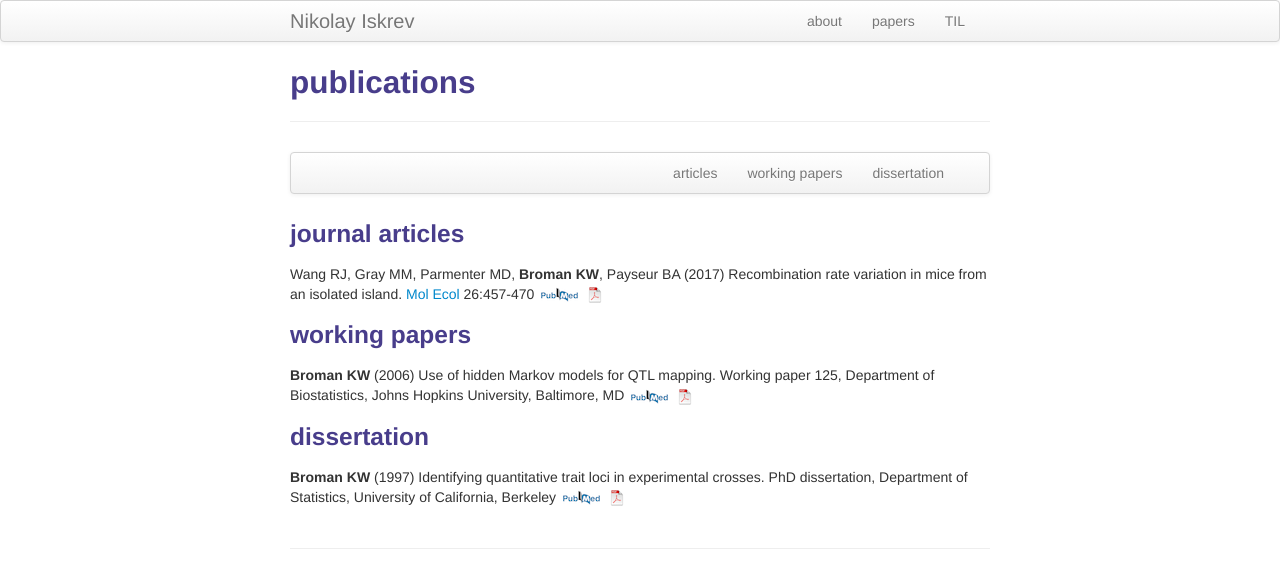
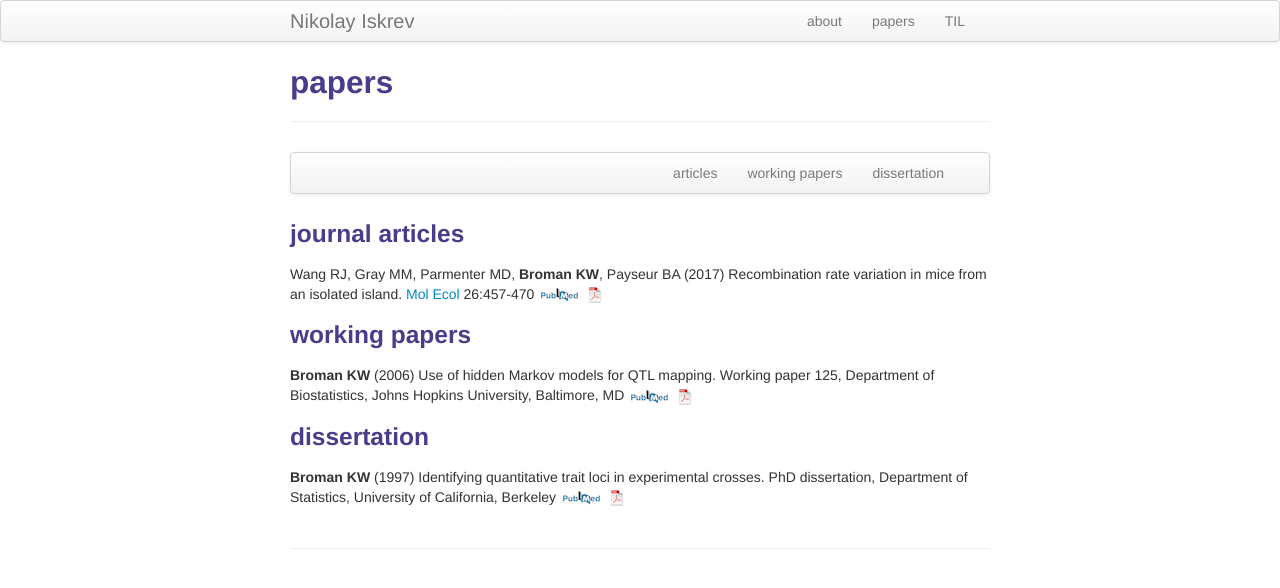
Before and after one commit to niskrev/niskrev.github.io, a Jekyll site: the page built from pages/papers.md, in a window 1280 px wide. Shown: the top 588 px of the page. Built offline with Jekyll 4.4.1, drawn with Linux system fonts in a browser that asks for light colours.

Commit message:
update layout

```diff
--- a/pages/papers.md
+++ b/pages/papers.md
@@ -1,7 +1,7 @@
 ---
 layout: page
-title: publications
-description: Nikolay Iskrev's publications
+title: papers
+description: Nikolay Iskrev's papers
 ---
 
 <div class="navbar">
```
